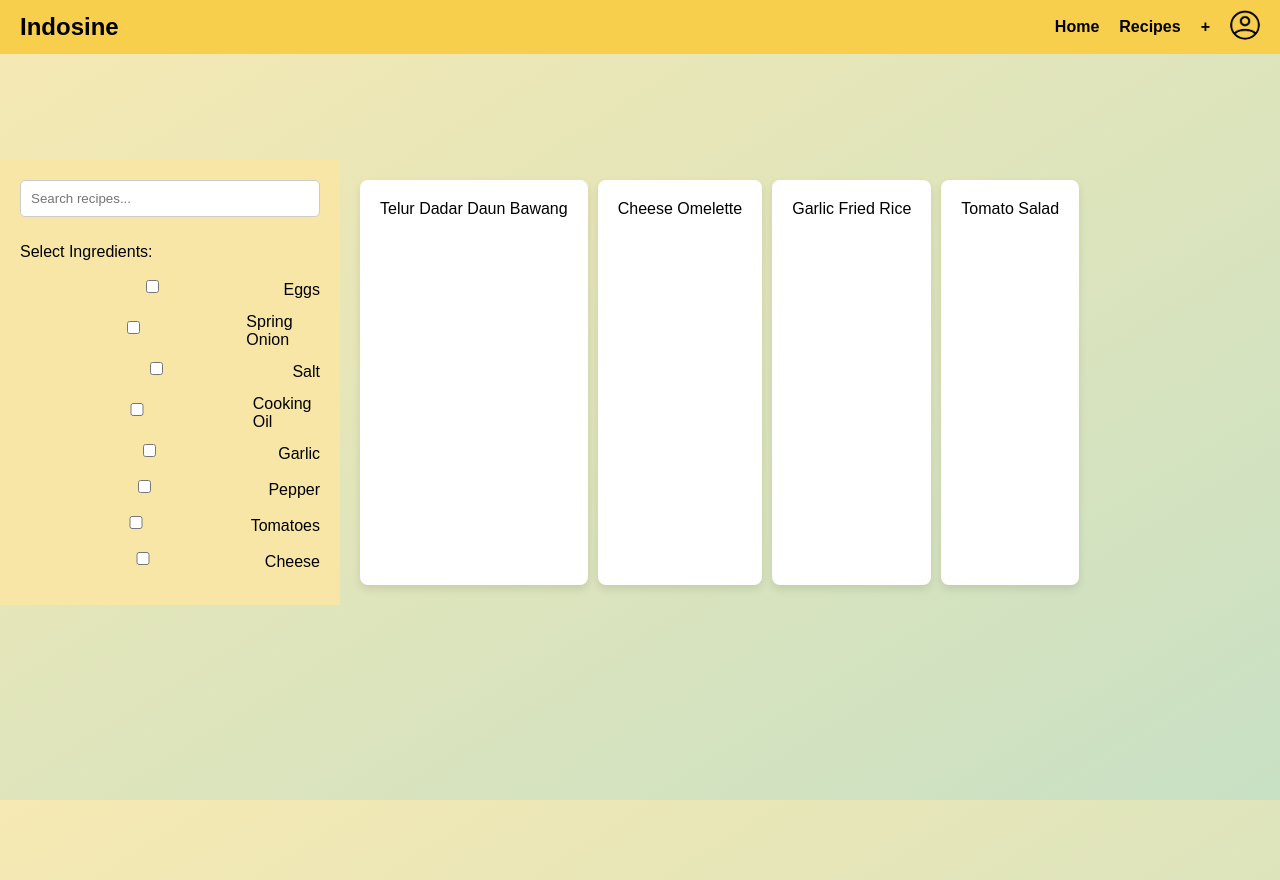
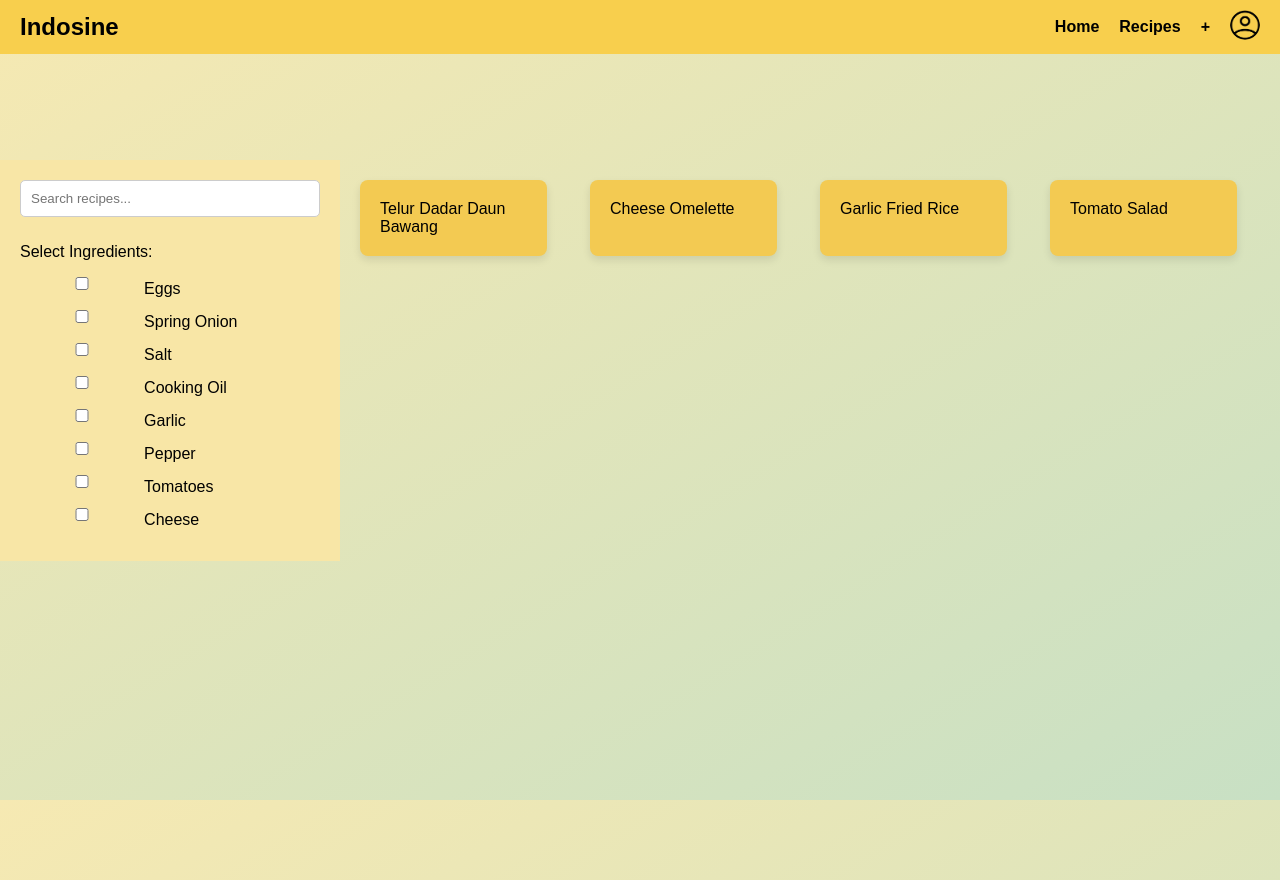
Before and after one commit to yithh/indosine, a React (Create React App) app in the folder frontend/: page /search in a window 1280 px wide. Built offline with nearby package versions, Linux system fonts and the light colour scheme.

Commit message:
updated frontend-yithro v1

```diff
--- a/frontend/package.json
+++ b/frontend/package.json
@@ -11,6 +11,7 @@
     "react-router-dom": "^6.23.1",
     "react-scripts": "5.0.1",
     "tailwind": "^4.0.0",
+    "tailwindcss": "^3.4.4",
     "web-vitals": "^2.1.4"
   },
   "scripts": {
--- a/frontend/src/pages/RecipePage.css
+++ b/frontend/src/pages/RecipePage.css
@@ -24,13 +24,15 @@
     display: flex;
     flex-direction: column;
     gap: 20px;
+    align-items: center;
   }
 
   .recipe-card {
-    background-color: white;
+    background-color: #F3CA52;
     padding: 20px;
     border-radius: 8px;
     box-shadow: 0 4px 8px rgba(0, 0, 0, 0.1);
+    width: 70%;
   }
 
   .more-recipes {
--- a/frontend/src/pages/RecipePage.js
+++ b/frontend/src/pages/RecipePage.js
@@ -106,11 +106,17 @@ const RecipePage = () => {
       <div className="more-recipes">
         <h2>More Recipes</h2>
         <div className="more-recipes-list">
-          {dummyRecipes.map((otherRecipe) => (
-            <div key={otherRecipe.id} className="more-recipe-card">
-              {otherRecipe.title}
-            </div>
-          ))}
+          {dummyRecipes
+            .filter((otherRecipe) => otherRecipe.id !== recipe.id)
+            .map((otherRecipe) => (
+              <div
+                key={otherRecipe.id}
+                className="more-recipe-card"
+                onClick={() => navigate(`/recipe/${otherRecipe.id}`)}
+              >
+                {otherRecipe.title}
+              </div>
+            ))}
         </div>
       </div>
     </div>
--- a/frontend/src/pages/SearchPage.css
+++ b/frontend/src/pages/SearchPage.css
@@ -12,13 +12,14 @@
 .results-column {
   width: 75%;
   padding: 20px;
-    display: flex;
-    flex-wrap: wrap;
-    gap: 10px;
+  display: grid;
+  grid-template-columns: repeat(auto-fill, minmax(200px, 1fr));
+  gap: 20px;
+  height: fit-content;
 }
 
 .recipe-card {
-    background-color: white;
+  background-color: #F3CA52;
   padding: 20px;
   border-radius: 8px;
   box-shadow: 0 4px 8px rgba(0, 0, 0, 0.1);
@@ -33,3 +34,18 @@
 .recipe-card:active {
   transform: scale(1);
 }
+
+.labelapapun {
+  display: flex;
+  width: max-content;
+  justify-content: space-between;
+}
+
+.ing {
+  width: 15rem;
+}
+
+.cekbok {
+  margin: 0;
+  padding: 0;
+}
--- a/frontend/src/pages/SearchPage.js
+++ b/frontend/src/pages/SearchPage.js
@@ -98,14 +98,17 @@ const SearchPage = () => {
           <p>Select Ingredients:</p>
           {dummyIngredients.map((ingredient) => (
             <div key={ingredient}>
-              <label>
+              <label className="labelapapun">
                 <input
                   type="checkbox"
+                  className="cekbok"
                   value={ingredient}
                   checked={selectedIngredients.includes(ingredient)}
                   onChange={() => handleIngredientChange(ingredient)}
                 />
-                {ingredient}
+                <div className="ing">
+                  {ingredient}
+                </div>
               </label>
             </div>
           ))}
```
Also changed, not shown: 1 other file (tests, documents, lock files or other folders). Lines whose indentation alone changed are shown as unchanged.
